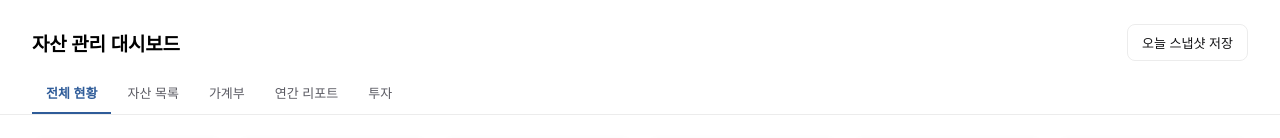
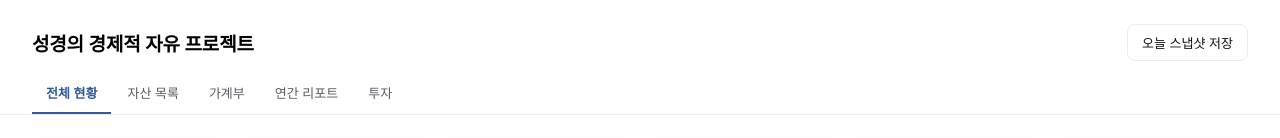
Before and after one commit to breezely12/asset-manager-dashborad, a plain HTML site: page frontend/index.html in a window 1280 px wide. Shown: the top 138 px of the page. Drawn offline with Linux system fonts and the light colour scheme; no server answers.

Commit message:
Rename the dashboard to 성경의 경제적 자유 프로젝트

```diff
--- a/frontend/index.html
+++ b/frontend/index.html
@@ -3,13 +3,13 @@
 <head>
 <meta charset="UTF-8" />
 <meta name="viewport" content="width=device-width, initial-scale=1.0" />
-<title>자산 관리 대시보드</title>
+<title>성경의 경제적 자유 프로젝트</title>
 <link rel="stylesheet" href="style.css" />
 </head>
 <body>
 <div class="viz-root">
   <header class="app-header">
-    <h1>자산 관리 대시보드</h1>
+    <h1>성경의 경제적 자유 프로젝트</h1>
     <div class="header-actions">
       <span id="fxRate" class="muted"></span>
       <button id="snapshotBtn" class="btn btn-secondary">오늘 스냅샷 저장</button>
```
